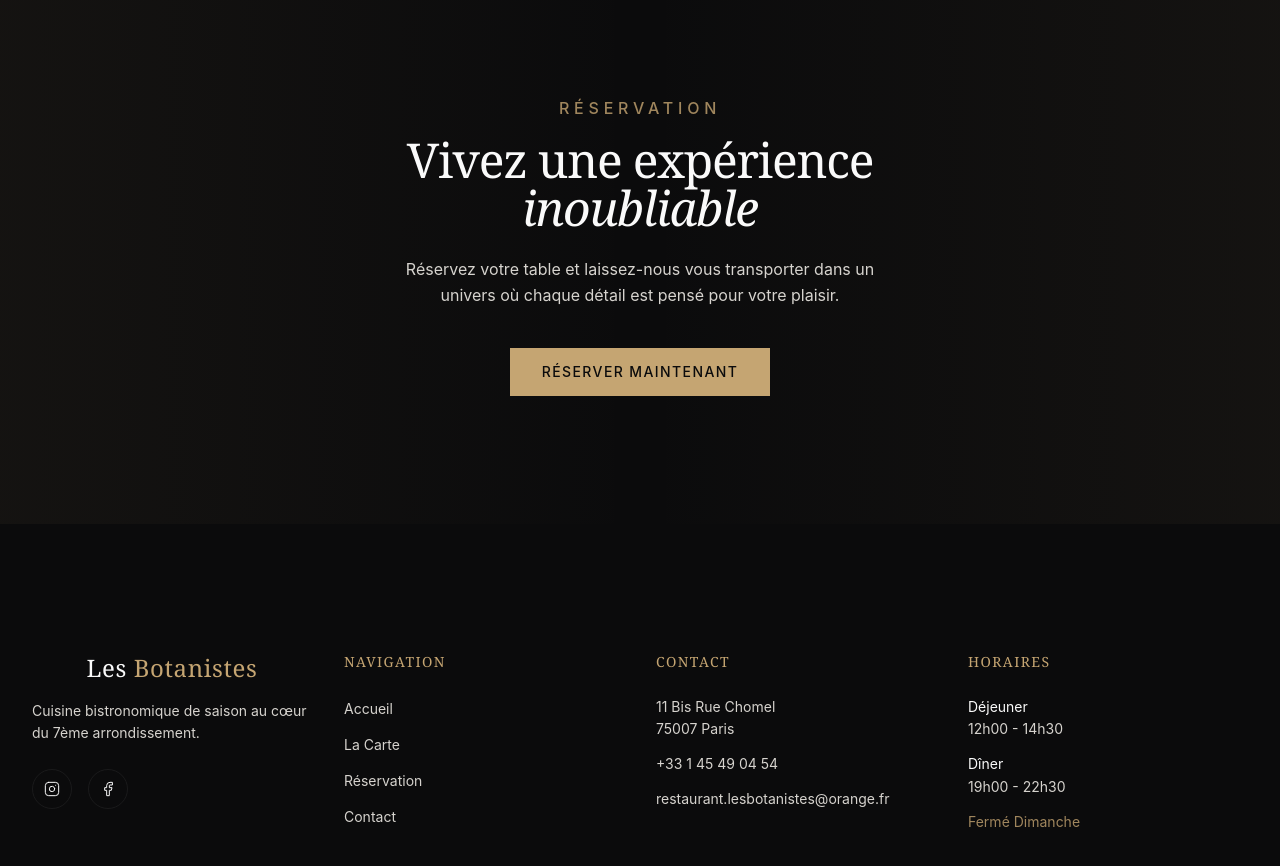
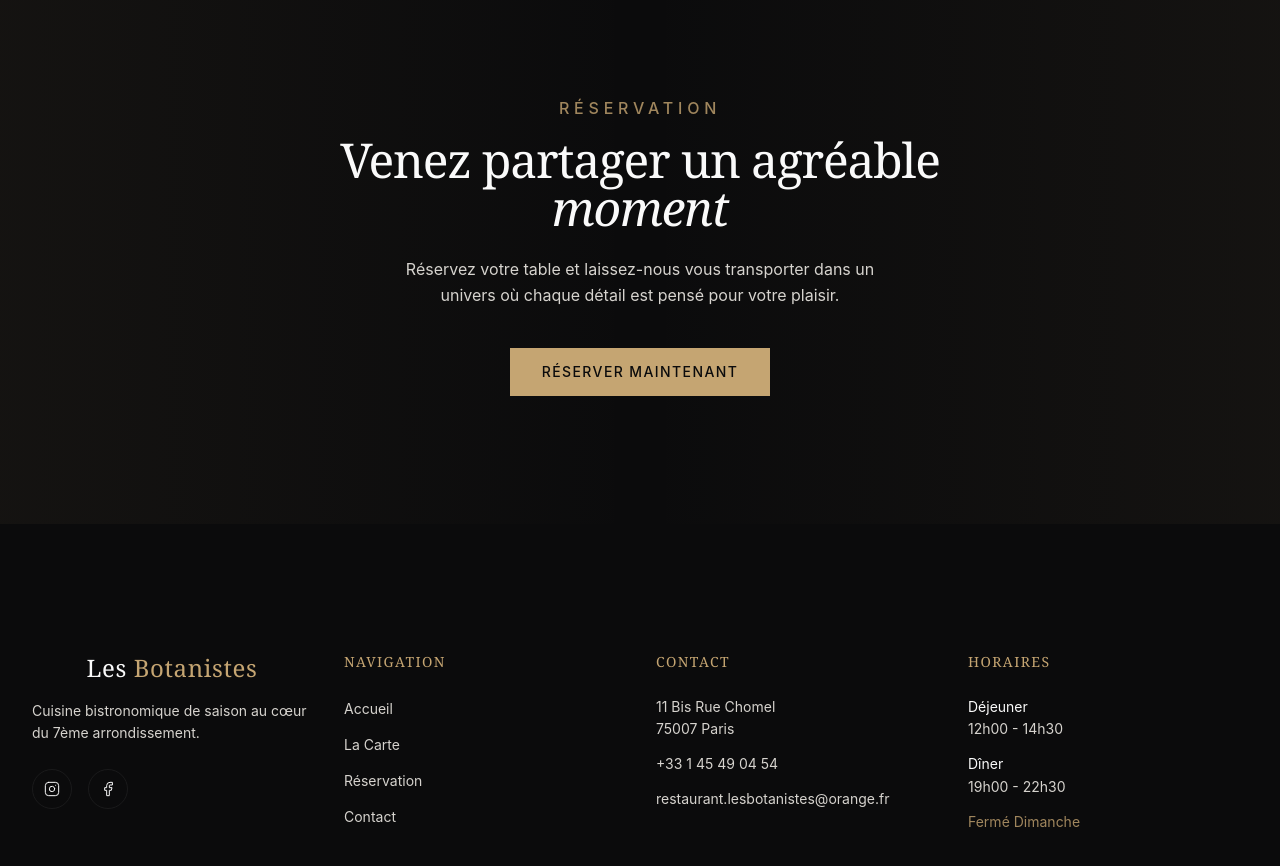
Before and after one commit to thbdmtt/les_botanistes, a Next.js app: page /en in a window 1280 px wide. Shown: the part 2280-3146 px from the top of the page. Built offline with nearby package versions, Linux system fonts and the light colour scheme.

Commit message:
Update marketing page heading text

```diff
--- a/app/[locale]/(marketing)/page.jsx
+++ b/app/[locale]/(marketing)/page.jsx
@@ -122,9 +122,9 @@ export default function Home() {
           </FadeIn>
           <FadeIn delay={100}>
             <h2 className="font-serif text-3xl sm:text-4xl md:text-5xl text-blanc mb-6 text-balance">
-              Vivez une expérience
+              Venez partager un agréable
               <br />
-              <span className="italic">inoubliable</span>
+              <span className="italic">moment</span>
             </h2>
           </FadeIn>
           <FadeIn delay={200}>
```
